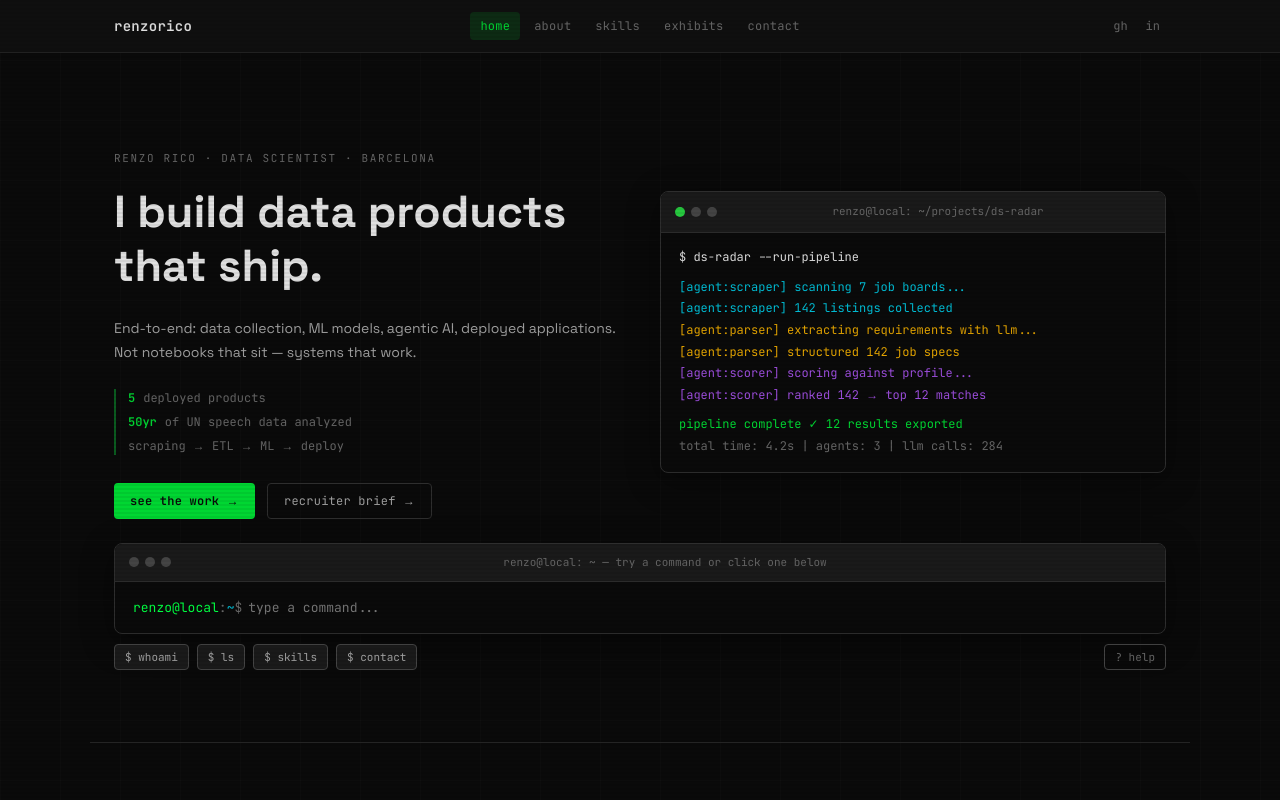
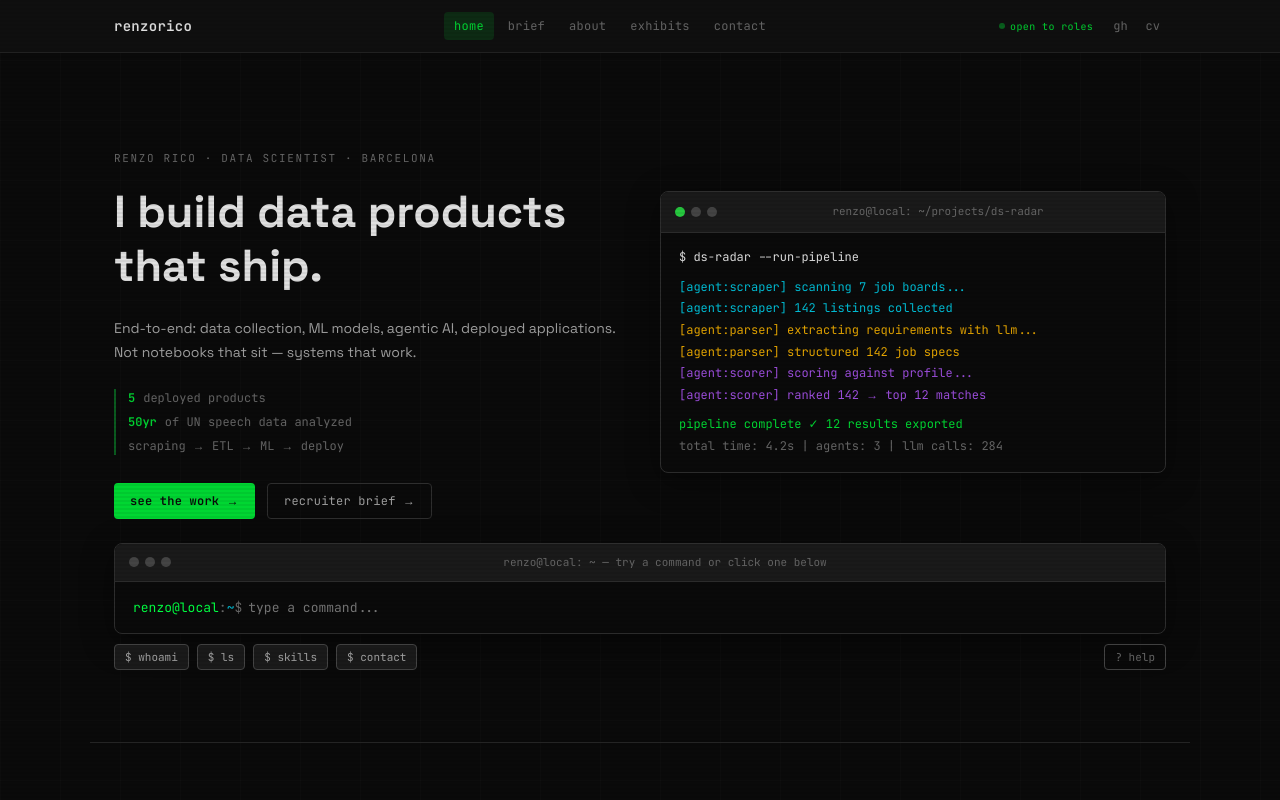
Before and after one commit to renzorico/terminal-portfolio, a Next.js app: page / in a window 1280 px wide. Shown: the top 800 px of the page. Built offline with nearby package versions, Linux system fonts and the light colour scheme.

Commit message:
feat(header): add open-to-roles badge, cv link, brief nav item

```diff
--- a/app/components/terminal-header.tsx
+++ b/app/components/terminal-header.tsx
@@ -4,8 +4,8 @@ import { useState, useEffect } from "react";
 
 const NAV_ITEMS = [
   { id: "lobby", label: "home" },
+  { id: "brief", label: "brief" },
   { id: "about", label: "about" },
-  { id: "skills", label: "skills" },
   { id: "exhibits", label: "exhibits" },
   { id: "contact", label: "contact" },
 ] as const;
@@ -120,13 +120,29 @@ export default function TerminalHeader() {
         <div
           className="hidden sm:flex"
           style={{
-            width: 160,
+            width: 220,
             flexShrink: 0,
             justifyContent: "flex-end",
             alignItems: "center",
             gap: 6,
           }}
         >
+          {/* Availability badge */}
+          <div style={{ display: "flex", alignItems: "center", gap: 5, marginRight: 8 }}>
+            <span
+              style={{
+                width: 6,
+                height: 6,
+                borderRadius: "50%",
+                background: "var(--green-primary)",
+                flexShrink: 0,
+                animation: "pulse 2.5s ease-in-out infinite",
+              }}
+            />
+            <span style={{ fontSize: 10, color: "var(--green-primary)", letterSpacing: "0.04em", whiteSpace: "nowrap" }}>
+              open to roles
+            </span>
+          </div>
           <a
             href="https://github.com/renzorico"
             target="_blank"
@@ -145,7 +161,7 @@ export default function TerminalHeader() {
             onMouseEnter={(e) => (e.currentTarget.style.color = "var(--fg-0)")}
             onMouseLeave={(e) => (e.currentTarget.style.color = "var(--fg-2)")}
           >
-            in
+            cv
           </a>
         </div>
 
```
